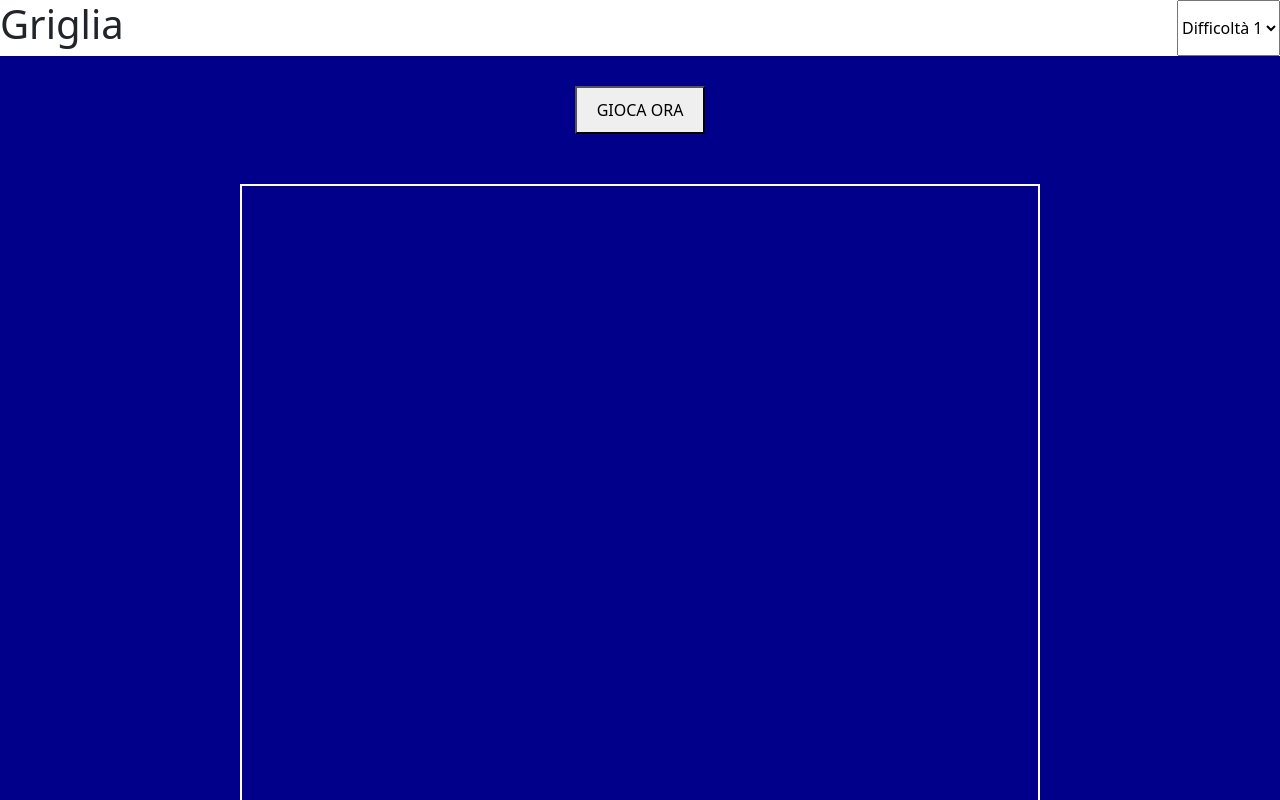
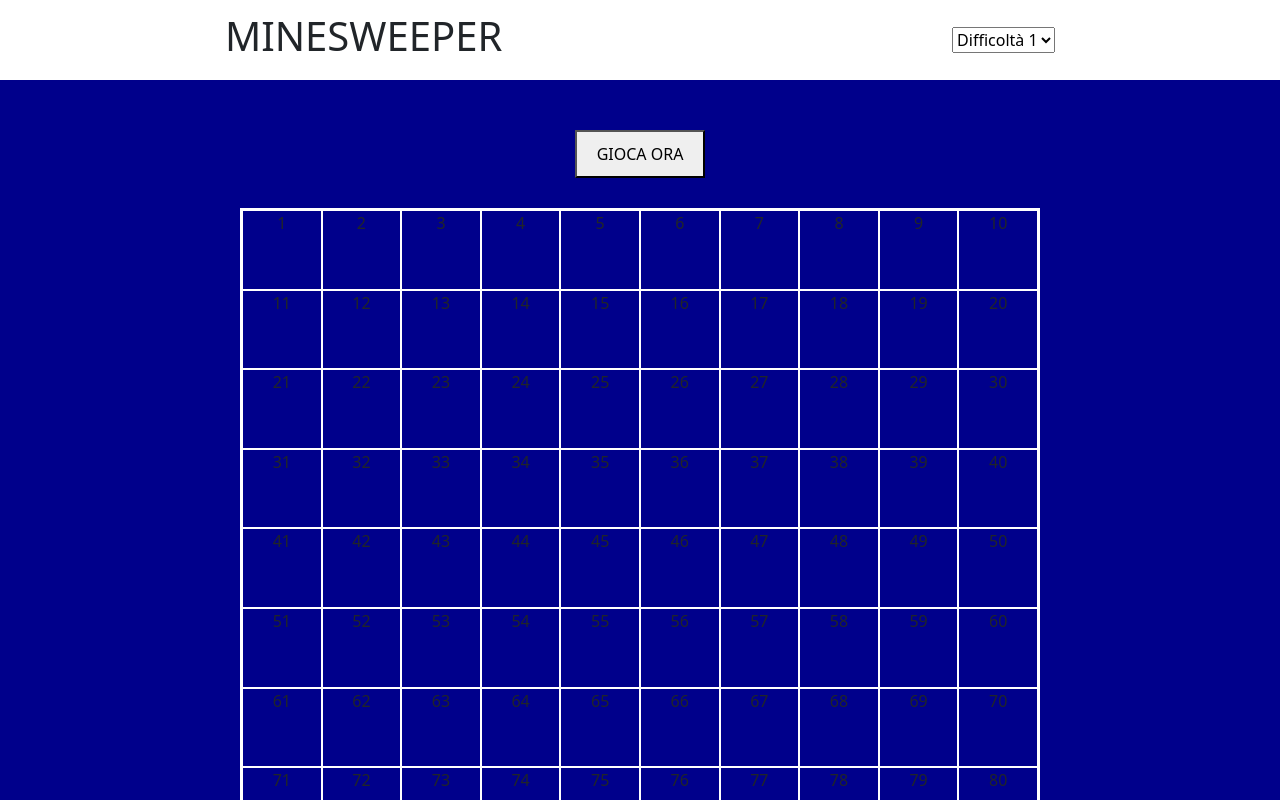
Before and after one commit to AdrianaSantorio/js-campominato-grid, a plain HTML site: page index.html in a window 1280 px wide. Both pictures are taken after a click on the button "GIOCA ORA". Shown: the top 800 px of the page. Drawn offline with nearby package versions, Linux system fonts and the light colour scheme.

Commit message:
added createCell function

```diff
--- a/css/style.css
+++ b/css/style.css
@@ -6,26 +6,27 @@ box-sizing: border-box;
 
 header {
     display: flex;
-    justify-content: space-between ;
+    justify-content: space-around ;
+    align-items: center;
+    height: 80px;
 }
-
 
 main {
     background-color: darkblue;
     text-align: center;
+    padding: 50px;
 }
 
 
 button {
-    margin-top: 30px;
+    margin: 0 auto 30px;
     padding: 10px 20px;
-
 }
 
 #grid {
     width: 800px;
     height: 800px;
-    margin: 50px auto;
+    margin: 0 auto;
     border: 2px solid white;
     display: flex;
     flex-wrap: wrap;
@@ -50,3 +51,8 @@ button {
     width: calc(100% / 7);
     height: calc(100% / 7);
 }
+
+
+.clicked {
+    background-color: dodgerblue;
+}
--- a/index.html
+++ b/index.html
@@ -10,7 +10,7 @@
 </head>
 <body>
     <header>
-        <h1>Griglia</h1>
+        <h1>MINESWEEPER</h1>
         <select name="difficulty" id="difficulty">
             <option value="1">Difficoltà 1</option>
             <option value="2">Difficoltà 2</option>
--- a/js/script.js
+++ b/js/script.js
@@ -9,29 +9,54 @@ Quando l'utente clicca su ogni cella, la cella cliccata si colora di azzurro.
 
 /*
 -richiedere la difficoltà all' utente
--2collegare la difficoltà al numero delle celle
+-collegare la difficoltà al numero delle celle
 -generare una griglia del numero di celle stabilito
-
+-assegnare a ogni cella un numero
 */
 
 //FUNZIONI
 
+function createCell () {
+   const cell = document.createElement('div');
+   cell.className = 'cell';
+   return cell
+}
+
 //COSTANTI
 
+
 const button = document.getElementById('play');
+const grid = document.getElementById('grid');
+
 let totalCellNumber = '';
-const difficulty = parseInt(document.getElementById('difficulty').value);
-console.log(difficulty);
-
+let cellClass = '';
 
 button.addEventListener('click', function() {
+    const difficulty = parseInt(document.getElementById('difficulty').value);
+    console.log(difficulty);
     //2
     if (difficulty === 1) {
+        cellClass = 'cell-100';
         totalCellNumber = 100;
+
     } else if (difficulty ===2) {
+        cellClass = 'cell-81';
         totalCellNumber = 81;
     } else {
+        cellClass = 'cell-49';
         totalCellNumber= 49;
+    }
+    console.log(totalCellNumber);
+
+    for (let i = 0; i < totalCellNumber; i++) {
+        const cell = createCell();
+        cell.setAttribute('id', i +1);
+        cell.innerText = i + 1;
+        cell.classList.add(cellClass);
+        cell.addEventListener('click', () => {
+            cell.classList.toggle('clicked');
+        });
+        grid.appendChild(cell);
     }
 
 })
```
